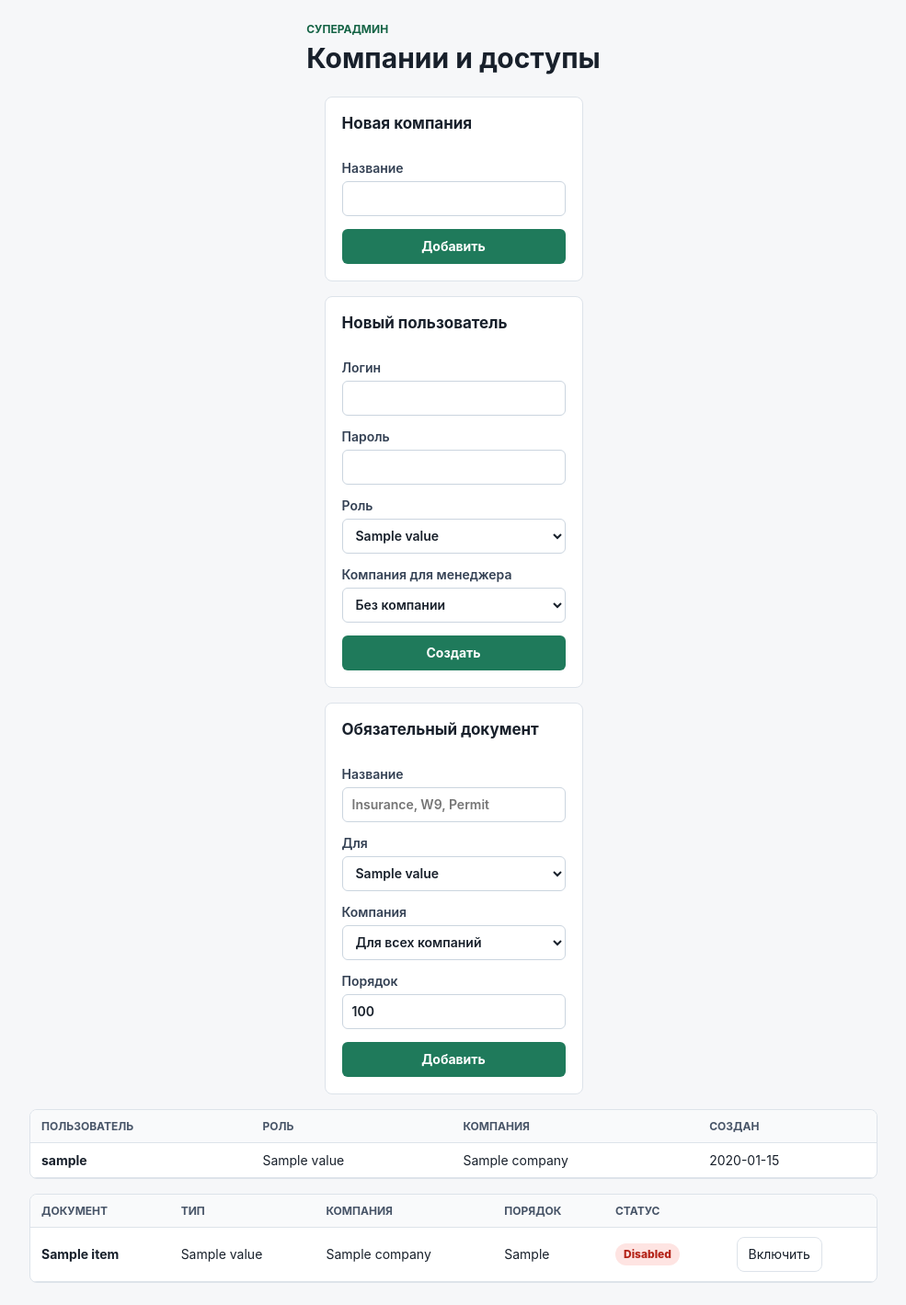
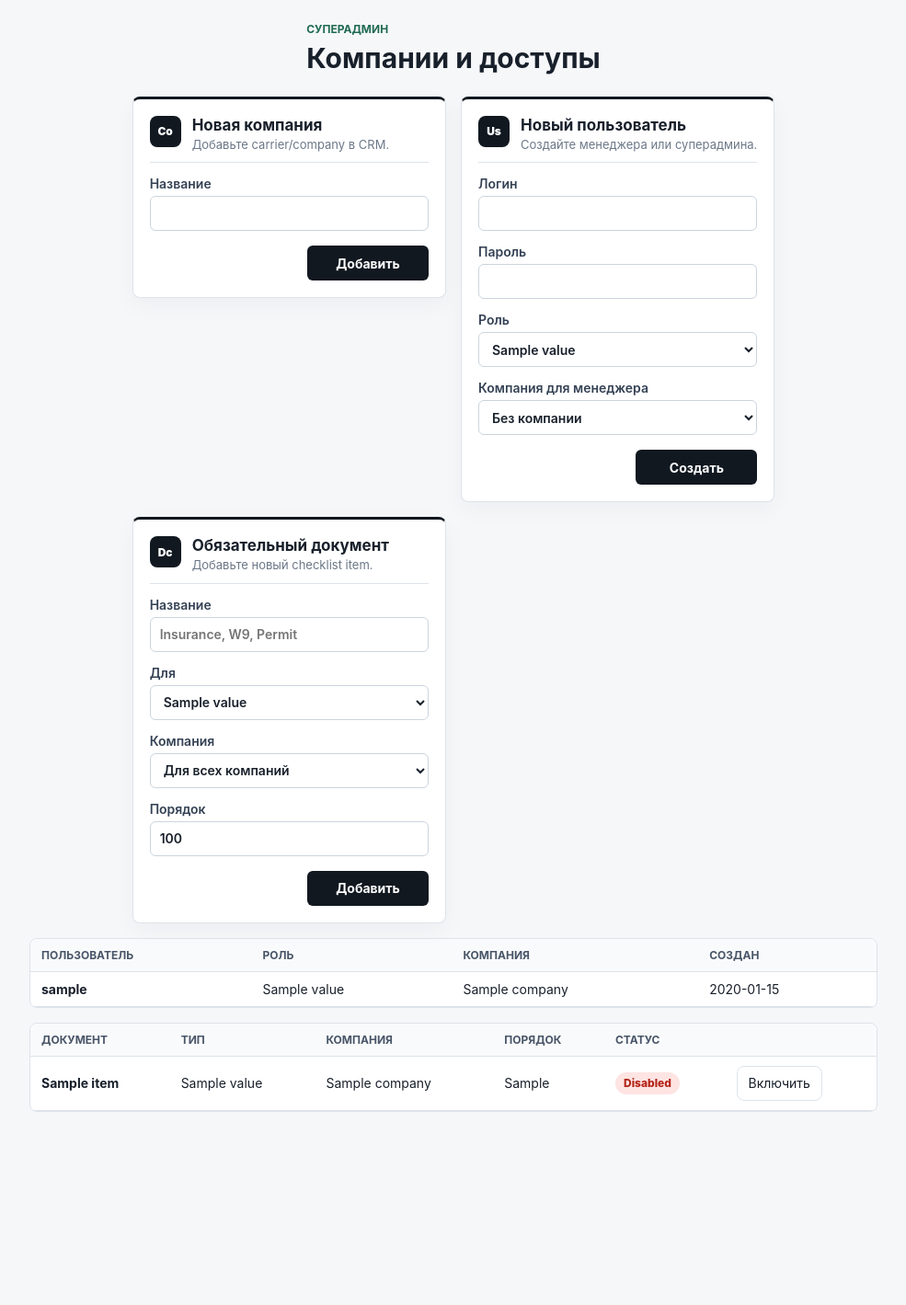
Before and after one commit to alexmorrowind/Astro-TMC, a FastAPI app: template app/web/templates/admin.html in a window 1280 px wide. Shown: the whole page at 92% size, without its empty margins (147-1132 px from the left). After the commit the page ends 1209 px from the top, so only its background shows below. Run offline with FastAPI, Linux system fonts and the light colour scheme; the template is opened without the code that fills it: most values are stand-ins (such as "Sample title", 1, 10 or a date in 2020); some libraries are stand-ins or nearby versions.

Commit message:
Polish Astro admin styling

```diff
--- a/app/web/static/styles.css
+++ b/app/web/static/styles.css
@@ -7,6 +7,8 @@
   --line: #dde3ea;
   --accent: #1f7a5b;
   --accent-strong: #146345;
+  --astro: #111820;
+  --astro-soft: #2b3542;
   --blue: #2563eb;
   --warn: #bf7a08;
   --danger: #b42318;
@@ -165,7 +167,7 @@ select {
 
 .nav a.active .nav-icon,
 .nav a:hover .nav-icon {
-  background: var(--accent);
+  background: #111820;
   color: #fff;
 }
 
@@ -283,7 +285,7 @@ h2 {
 
 .eyebrow {
   display: block;
-  color: var(--accent-strong);
+  color: #1f6a50;
   font-size: 12px;
   font-weight: 700;
   text-transform: uppercase;
@@ -349,14 +351,14 @@ select {
   border-radius: 6px;
   min-height: 40px;
   padding: 9px 14px;
-  background: var(--accent);
+  background: var(--astro);
   color: #fff;
   font-weight: 700;
   cursor: pointer;
 }
 
 .primary-button:hover {
-  background: var(--accent-strong);
+  background: var(--astro-soft);
 }
 
 .primary-button:disabled {
@@ -1051,11 +1053,66 @@ textarea {
 }
 
 .admin-grid {
-  grid-template-columns: repeat(auto-fit, minmax(280px, 1fr));
+  grid-template-columns: repeat(3, minmax(260px, 1fr));
+  align-items: start;
 }
 
 .info-panel {
   padding: 18px;
+}
+
+.form-panel {
+  position: relative;
+  padding: 18px;
+  align-content: start;
+  border-top: 3px solid #111820;
+  box-shadow: 0 8px 24px rgba(22, 31, 43, 0.04);
+}
+
+.panel-title {
+  display: flex;
+  gap: 12px;
+  align-items: flex-start;
+  padding-bottom: 10px;
+  border-bottom: 1px solid var(--line);
+}
+
+.panel-title h2 {
+  margin: 0 0 3px;
+}
+
+.panel-title p {
+  margin: 0;
+  color: var(--muted);
+  font-size: 13px;
+  line-height: 1.35;
+}
+
+.panel-icon {
+  width: 34px;
+  height: 34px;
+  flex: 0 0 34px;
+  border-radius: 8px;
+  display: grid;
+  place-items: center;
+  background: #111820;
+  color: #fff;
+  font-size: 12px;
+  font-weight: 900;
+}
+
+.form-panel label {
+  gap: 5px;
+}
+
+.form-panel .primary-button {
+  min-width: 132px;
+}
+
+.form-actions {
+  display: flex;
+  justify-content: flex-end;
+  margin-top: 2px;
 }
 
 .facts {
@@ -1167,6 +1224,12 @@ textarea {
   color: var(--accent-strong);
   font-size: 12px;
   font-weight: 900;
+}
+
+@media (max-width: 1280px) {
+  .admin-grid {
+    grid-template-columns: repeat(2, minmax(260px, 1fr));
+  }
 }
 
 .telegram-help {
--- a/app/web/templates/admin.html
+++ b/app/web/templates/admin.html
@@ -10,16 +10,30 @@
 
 <section class="admin-grid">
   <form class="info-panel form-panel" action="/admin/companies" method="post">
+    <div class="panel-title">
+      <span class="panel-icon">Co</span>
+      <div>
         <h2>Новая компания</h2>
+        <p>Добавьте carrier/company в CRM.</p>
+      </div>
+    </div>
     <label>
       Название
       <input name="name" required>
     </label>
+    <div class="form-actions">
       <button class="primary-button compact" type="submit">Добавить</button>
+    </div>
   </form>
 
   <form class="info-panel form-panel" action="/admin/users" method="post">
+    <div class="panel-title">
+      <span class="panel-icon">Us</span>
+      <div>
         <h2>Новый пользователь</h2>
+        <p>Создайте менеджера или суперадмина.</p>
+      </div>
+    </div>
     <label>
       Логин
       <input name="username" required>
@@ -45,11 +59,19 @@
         {% endfor %}
       </select>
     </label>
+    <div class="form-actions">
       <button class="primary-button compact" type="submit">Создать</button>
+    </div>
   </form>
 
   <form class="info-panel form-panel" action="/admin/required-documents" method="post">
+    <div class="panel-title">
+      <span class="panel-icon">Dc</span>
+      <div>
         <h2>Обязательный документ</h2>
+        <p>Добавьте новый checklist item.</p>
+      </div>
+    </div>
     <label>
       Название
       <input name="name" required placeholder="Insurance, W9, Permit">
@@ -75,7 +97,9 @@
       Порядок
       <input name="sort_order" type="number" value="100">
     </label>
+    <div class="form-actions">
       <button class="primary-button compact" type="submit">Добавить</button>
+    </div>
   </form>
 </section>
 
```
Lines whose indentation alone changed are shown as unchanged.
